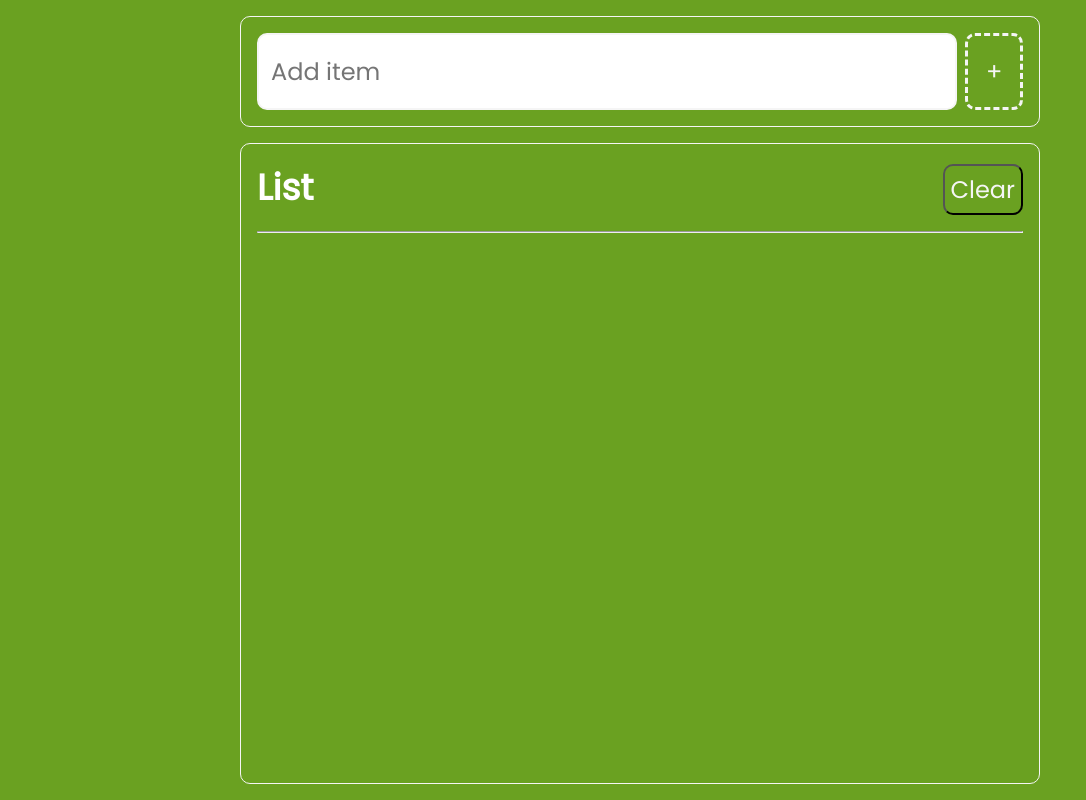
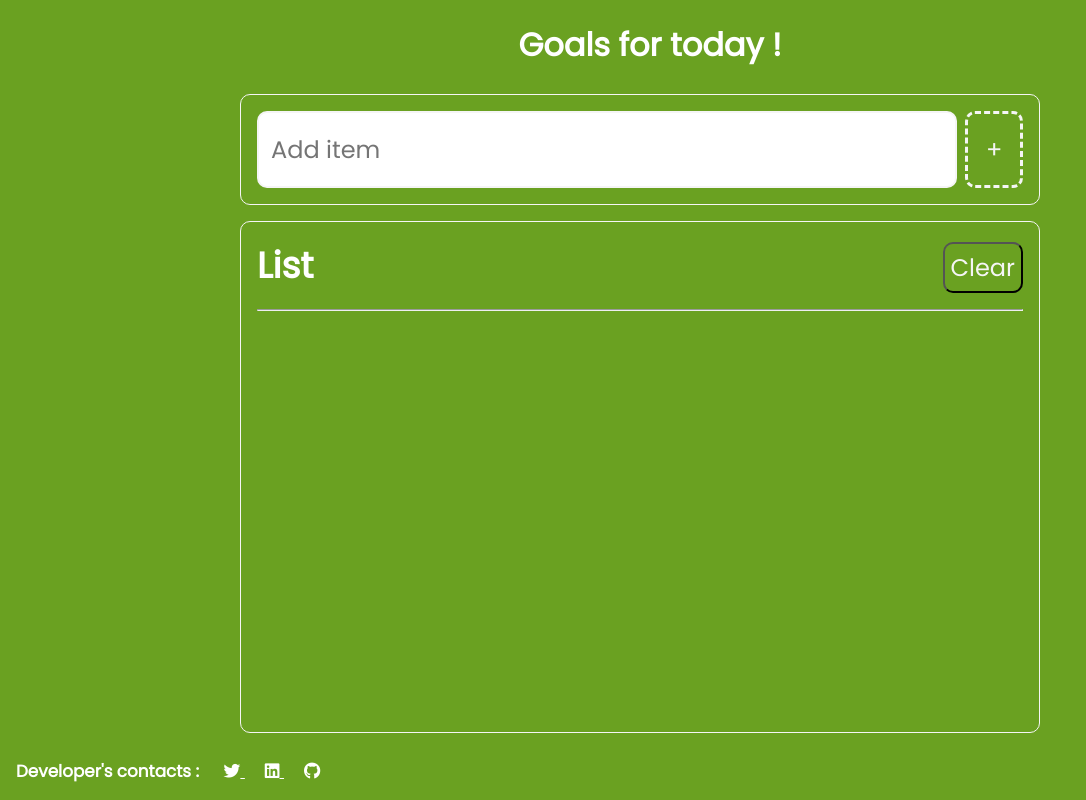
Before and after one commit to shashank40/Note_Goal, a website built with Vite: page index.html in a window 1280 px wide. Shown: the whole page, without its empty margins (0-1086 px from the left). Built offline with nearby package versions, Linux system fonts and the light colour scheme.

Commit message:
added developer's contacts

```diff
--- a/index.html
+++ b/index.html
@@ -12,10 +12,13 @@
   <link rel="manifest" href="/src/static/favicon/site.webmanifest">
   <link rel="stylesheet" href="/src/css/style.css">
   <script type="module" src="/src/main.ts" defer></script>
+  <script src="https://kit.fontawesome.com/dc8cac840c.js" crossorigin="anonymous"></script>
 </head>
 
 <body>
   <main>
+    <h1 class="heading">Goals for today !</h1>
+    <br>
     <h1 class="offscreen">My List</h1>
 
     <section class="newItemEntry">
@@ -58,4 +61,17 @@
       </ul>
     </section>
   </main>
+  <br>
+  <div class="contactDiv">
+    <span class = "contactText"> Developer's contacts : </span>
+    <a href="https://twitter.com/Shashan04932728" class = "socialIcon"  target="_blank">
+        <i class="fa-brands fa-twitter"></i>
+    </a>
+    <a href="https://www.linkedin.com/in/shashank-tiwari-128334192/" class="socialIcon" target="_blank">
+        <i class="fa-brands fa-linkedin"></i>
+    </a>
+    <a href="https://github.com/shashank40" class="socialIcon" target="_blank">
+        <i class="fa-brands fa-github"></i>
+    </a>
+</div>
 </body>
--- a/src/css/style.css
+++ b/src/css/style.css
@@ -10,7 +10,14 @@
     position: absolute;
     left: -10000px;
 }
-
+.heading
+{
+    margin-top: 5px;
+    margin-left: 20px;
+    color: #fff;
+    position: relative;
+    align-self: center;
+}
 input,
 button {
     font: inherit;
@@ -150,3 +157,19 @@ section {
         gap: 0.5rem;
     }
 }
+.contactDiv{
+    bottom: 0;
+    align-self: flex-start;
+    position: relative;
+}
+.contactText{
+    color: #fff;
+    font-weight: bold;
+    text-align: left;
+    font-size: 1.05em;
+}
+.socialIcon{
+    margin-left: 20px;
+    color: #fff;
+    font-size: 1.05em;
+}
```
